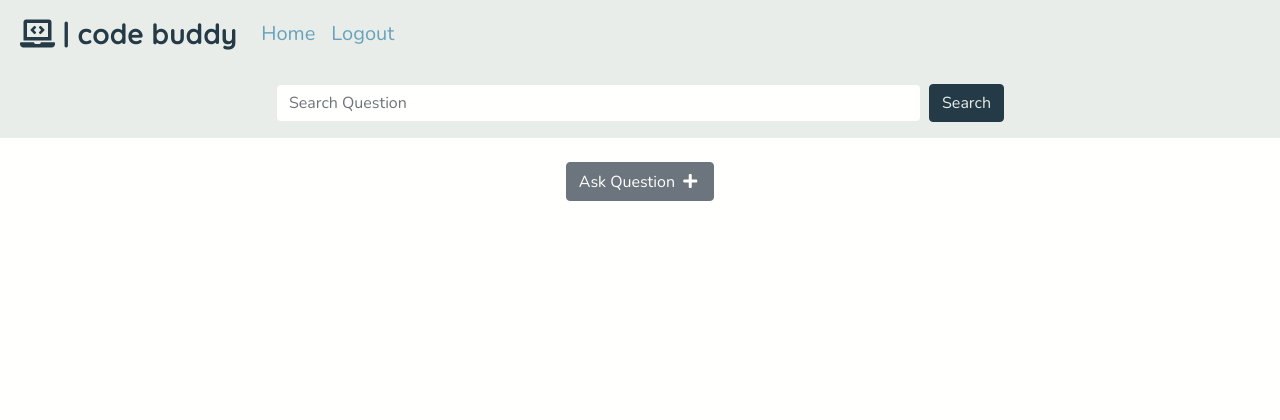
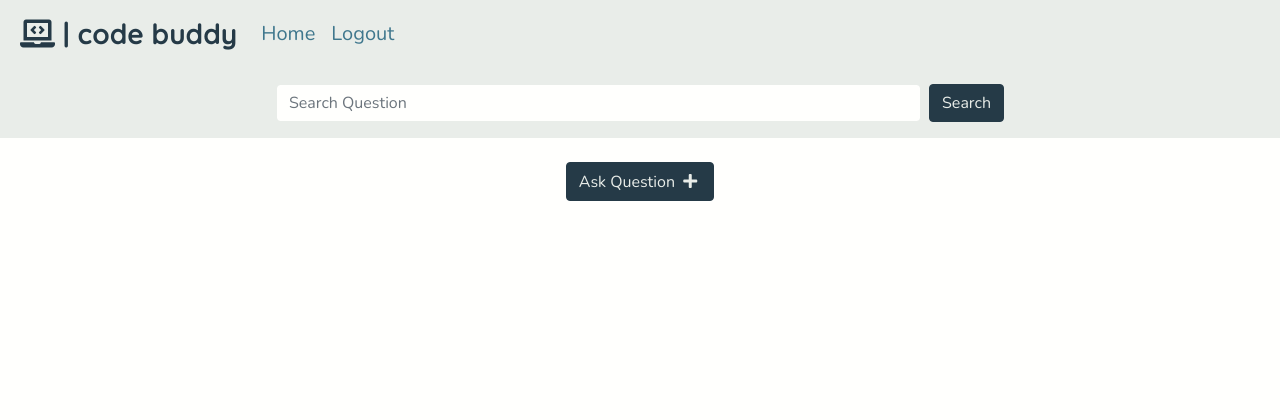
Before and after one commit to josswe26/code-buddy, a Django app: page / in a window 1280 px wide. Shown: the top 420 px of the page. Run offline with Django 3.2, Linux system fonts and the light colour scheme; the visitor is signed in with stand-in values (Sample User, id 1); data that the repository does not hold is empty; some libraries are stand-ins or nearby versions.

Commit message:
Style index.html

```diff
--- a/static/css/style.css
+++ b/static/css/style.css
@@ -30,7 +30,7 @@ h3, h4, h5 {
 }
 
 .link-color-blue:hover {
-    color: #66A3BB;
+    color: #3F778D;
 }
 
 .link-color-light {
@@ -38,14 +38,29 @@ h3, h4, h5 {
 }
 
 .link-color-light:hover {
+    color: #3F778D;
+}
+
+
+/* Buttons */
+
+.btn--main {
+    color: #E9EDE9;
+    background-color: #253A47;
+    border-color: #253A47;
+}
+
+.btn--main:hover {
     color: #66A3BB;
 }
 
+.btn--secondary {
+    color: #E9EDE9;
+    background-color: #3F778D;
+}
 
-/* Stick footer to the bottom */
-
-.content-wrapper {
-    min-height: calc(100vh - 225px);
+.btn--secondary:hover {
+    color: #253A47;
 }
 
 
@@ -73,7 +88,6 @@ form > div {
     margin-bottom: 1rem;
 }
 
-
 /* Header */
 
 .navbar-brand {
@@ -90,7 +104,7 @@ form > div {
 }
 
 .nav-link {
-    color: #66A3BB;
+    color: #3F778D;
 }
 
 .nav-link:hover {
@@ -109,16 +123,6 @@ form > div {
     border-color: #253A47;
 }
 
-.btn--main {
-    color: #E9EDE9;
-    background-color: #253A47;
-    border-color: #253A47;
-}
-
-.btn--main:hover {
-    color: #66A3BB;
-}
-
 
 /* Footer */
 
@@ -130,3 +134,19 @@ footer {
 footer a {
     font-size: 1.5rem;
 }
+
+/* Stick footer to the bottom */
+
+.content-wrapper {
+    min-height: calc(100vh - 225px);
+}
+
+
+/* Cards */
+.card {
+    background-color: #FFFFFD;
+}
+
+.card-footer {
+    background-color: #E9EDE9;
+}
--- a/templates/index.html
+++ b/templates/index.html
@@ -11,7 +11,7 @@
         <div class="col-12">
 
             <p class="text-center mb-0">
-                <button class="btn btn-secondary no-border" type="button" data-bs-toggle="collapse"
+                <button class="btn btn--main no-border" type="button" data-bs-toggle="collapse"
                     data-bs-target="#collapseQuestionForm" aria-expanded="false" aria-controls="collapseQuestionForm">
                     Ask Question <i class="fas fa-plus p-1"></i></button>
             </p>
@@ -29,7 +29,7 @@
                     {% csrf_token %}
 
                     <div class="text-center my-4">
-                        <button type="submit" class="btn btn-secondary">Submit</button>
+                        <button type="submit" class="btn btn--main">Submit</button>
                     </div>
                 </form>
             </div>
@@ -50,10 +50,10 @@
             <form action="{% url 'vote_question' question.id %}" method="post">
                 {% csrf_token%}
                 <input type="hidden" name="location" value="home">
-                <button class="btn btn-secondary" name="vote_score" value="1" aria-label="Upvote question"><i
+                <button class="btn btn--secondary" name="vote_score" value="1" aria-label="Upvote question"><i
                         class="fas fa-arrow-up"></i></button>
                 <h4 class="votes my-1">{{ question.votes_score }}</h4>
-                <button class="btn btn-secondary" name="vote_score" value="-1" aria-label="Downvote question"><i
+                <button class="btn btn--secondary" name="vote_score" value="-1" aria-label="Downvote question"><i
                         class="fas fa-arrow-down"></i></button>
             </form>
             {% else %}
@@ -76,8 +76,10 @@
                     <!-- Show Edit and Delete buttons on questions created by the user -->
                     {% if request.user == question.author %}
                     <div>
-                        <a class="btn btn-secondary" href="{% url 'edit_question' question.id %}">Edit</a>
-                        <a class="btn btn-dark" href="{% url 'delete_question' question.id %}">Delete</a>
+                        <a class="btn btn--main mt-1" href="{% url 'edit_question' question.id %}" aria-label="Edit question"><i
+                                class="fas fa-edit"></i></a>
+                        <a class="btn btn--secondary mt-1" href="{% url 'delete_question' question.id %}" aria-label="Delete question"><i
+                                class="fas fa-trash-alt"></i></a>
                     </div>
                     {% endif %}
                 </div>
```
